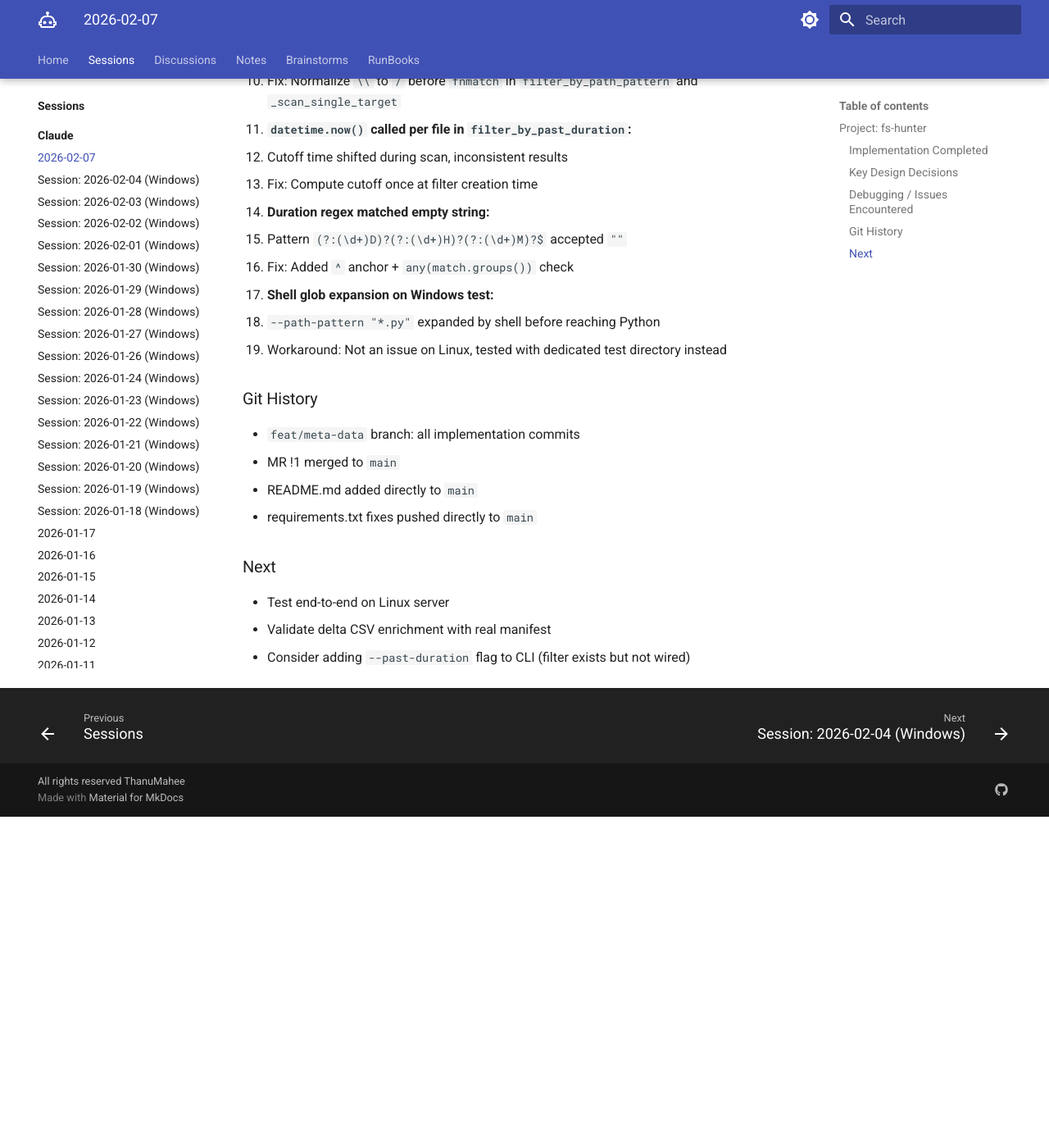
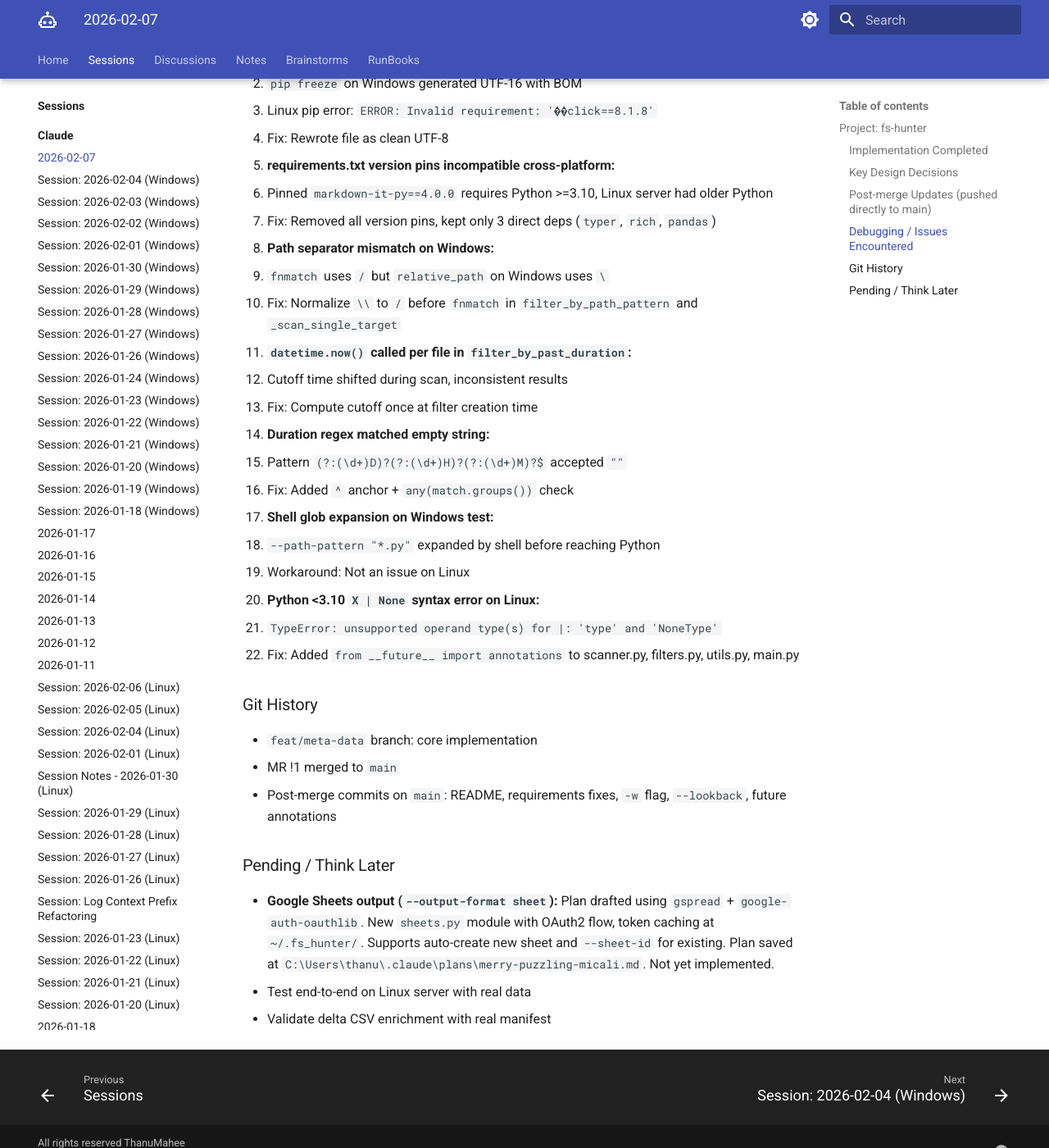
Before and after one commit to ThanuMahee12/AgentContext, an MkDocs documentation site: the page built from docs/sessions/claude/w-2026-02-07.md, in a window 1280 px wide and 1400 px high, scrolled down 1508 px. Shown: the whole window at 82% size. Built offline with MkDocs 1.6.1 and Material for MkDocs 9.7.7, drawn with Linux system fonts in a browser that asks for light colours; before the commit the page ends 2504 px from its top, so only the background shows below that; some of the changed text lies outside the part shown.

Commit message:
update fs-hunter session: lookback flag, Python compat fix, sheets plan pending

```diff
--- a/docs/sessions/claude/w-2026-02-07.md
+++ b/docs/sessions/claude/w-2026-02-07.md
@@ -30,6 +30,15 @@
 - **Filter order:** date -> time -> size -> path_pattern -> name_pattern -> unique (last)
 - **Typer + Rich:** Not argparse + tabulate as originally planned
 - **Dependencies:** typer, rich, pandas (unpinned)
+- **`--lookback` default `1H`:** Uses `filter_by_past_duration`, overridden when `--scan-start`/`--scan-end` provided
+
+### Post-merge Updates (pushed directly to main)
+
+- Added `-w` short flag for `--workers`
+- Added `--lookback` flag (default `1H`) wired to `filter_by_past_duration`
+- `--scan-start`/`--scan-end` overrides `--lookback` when provided
+- Professional README with full CLI reference, examples, all flags documented
+- `from __future__ import annotations` added to all .py files for Python <3.10 compat
 
 ### Debugging / Issues Encountered
 
@@ -40,7 +49,7 @@
 
 2. **requirements.txt version pins incompatible cross-platform:**
    - Pinned `markdown-it-py==4.0.0` requires Python >=3.10, Linux server had older Python
-   - Fix: Removed all version pins, kept only 3 direct deps (`typer`, `rich`, `pandas`), let pip resolve transitive deps
+   - Fix: Removed all version pins, kept only 3 direct deps (`typer`, `rich`, `pandas`)
 
 3. **Path separator mismatch on Windows:**
    - `fnmatch` uses `/` but `relative_path` on Windows uses `\`
@@ -56,17 +65,20 @@
 
 6. **Shell glob expansion on Windows test:**
    - `--path-pattern "*.py"` expanded by shell before reaching Python
-   - Workaround: Not an issue on Linux, tested with dedicated test directory instead
+   - Workaround: Not an issue on Linux
+
+7. **Python <3.10 `X | None` syntax error on Linux:**
+   - `TypeError: unsupported operand type(s) for |: 'type' and 'NoneType'`
+   - Fix: Added `from __future__ import annotations` to scanner.py, filters.py, utils.py, main.py
 
 ### Git History
 
-- `feat/meta-data` branch: all implementation commits
+- `feat/meta-data` branch: core implementation
 - MR !1 merged to `main`
-- README.md added directly to `main`
-- requirements.txt fixes pushed directly to `main`
+- Post-merge commits on `main`: README, requirements fixes, `-w` flag, `--lookback`, future annotations
 
-### Next
+### Pending / Think Later
 
-- Test end-to-end on Linux server
+- **Google Sheets output (`--output-format sheet`):** Plan drafted using `gspread` + `google-auth-oauthlib`. New `sheets.py` module with OAuth2 flow, token caching at `~/.fs_hunter/`. Supports auto-create new sheet and `--sheet-id` for existing. Plan saved at `C:\Users\thanu\.claude\plans\merry-puzzling-micali.md`. Not yet implemented.
+- Test end-to-end on Linux server with real data
 - Validate delta CSV enrichment with real manifest
-- Consider adding `--past-duration` flag to CLI (filter exists but not wired)
```
